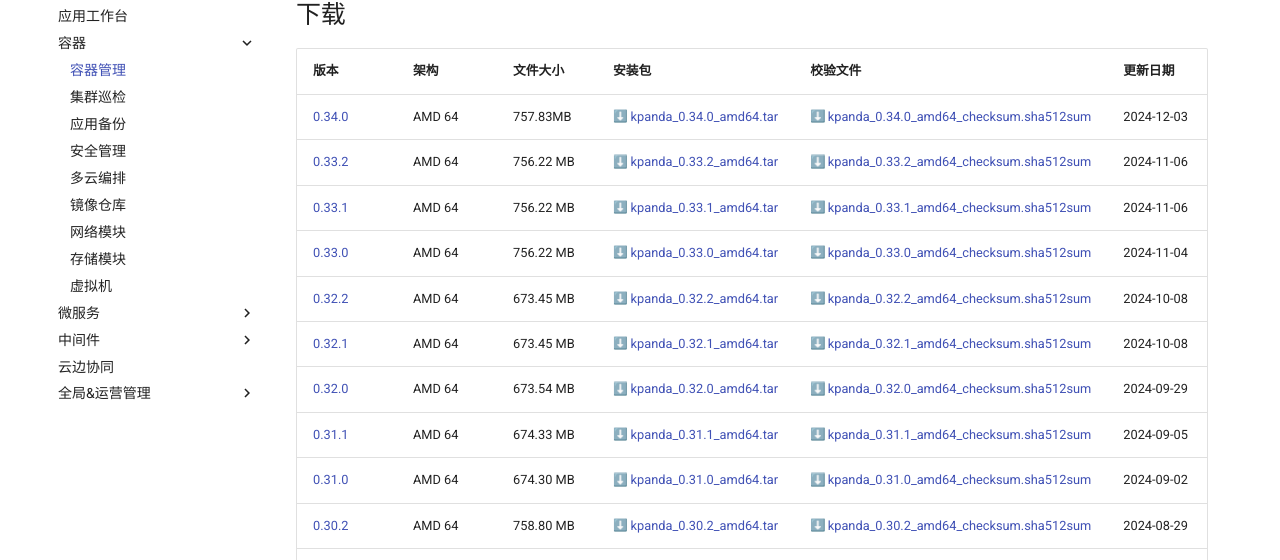
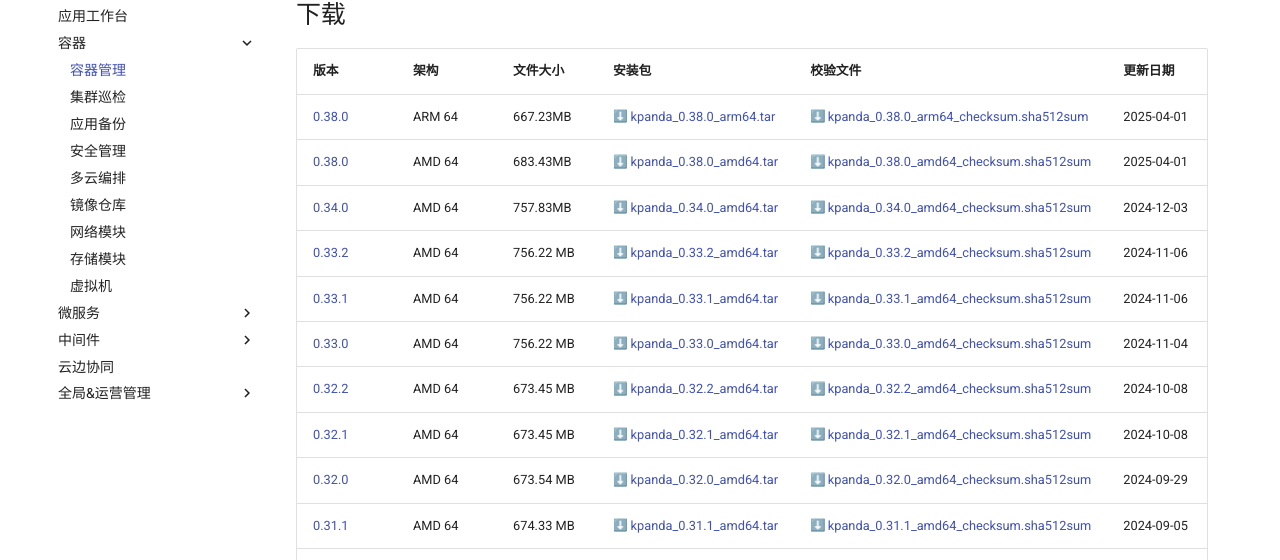
Before and after one commit to windsonsea/daocloud-download-docs, an MkDocs documentation site: the page built from docs/zh/docs/download/modules/kpanda.md, in a window 1280 px wide and 900 px high. Shown: the part 340-900 px from the top of the window. Built offline with MkDocs 1.6.1 and Material for MkDocs 9.7.7, drawn with Linux system fonts in a browser that asks for light colours; emoji names are drawn with the system emoji font; comment, search, counter and statistics services are not loaded.

Commit message:
download: kpanda version updated to 0.38.0

```diff
--- a/docs/zh/docs/download/modules/kpanda.md
+++ b/docs/zh/docs/download/modules/kpanda.md
@@ -11,6 +11,8 @@ hide:
 
 | 版本 | 架构 | 文件大小 | 安装包 | 校验文件 | 更新日期 |
 | ---- | --- | ------ | ------ | ------ | ------- |
+| [0.38.0](../../kpanda/intro/release-notes.md) | ARM 64 | 667.23MB | [:arrow_down: kpanda_0.38.0_arm64.tar](https://qiniu-download-public.daocloud.io/DaoCloud_Enterprise/kpanda_0.38.0_arm64.tar) | [:arrow_down: kpanda_0.38.0_arm64_checksum.sha512sum](https://qiniu-download-public.daocloud.io/DaoCloud_Enterprise/kpanda_0.38.0_arm64_checksum.sha512sum) | 2025-04-01 |
+| [0.38.0](../../kpanda/intro/release-notes.md) | AMD 64 | 683.43MB | [:arrow_down: kpanda_0.38.0_amd64.tar](https://qiniu-download-public.daocloud.io/DaoCloud_Enterprise/kpanda_0.38.0_amd64.tar) | [:arrow_down: kpanda_0.38.0_amd64_checksum.sha512sum](https://qiniu-download-public.daocloud.io/DaoCloud_Enterprise/kpanda_0.38.0_amd64_checksum.sha512sum) | 2025-04-01 |
 | [0.34.0](../../kpanda/intro/release-notes.md) | AMD 64 | 757.83MB | [:arrow_down: kpanda_0.34.0_amd64.tar](https://qiniu-download-public.daocloud.io/DaoCloud_Enterprise/kpanda_0.34.0_amd64.tar) | [:arrow_down: kpanda_0.34.0_amd64_checksum.sha512sum](https://qiniu-download-public.daocloud.io/DaoCloud_Enterprise/kpanda_0.34.0_amd64_checksum.sha512sum) | 2024-12-03 |
 | [0.33.2](../../kpanda/intro/release-notes.md) | AMD 64 | 756.22 MB | [:arrow_down: kpanda_0.33.2_amd64.tar](https://qiniu-download-public.daocloud.io/DaoCloud_Enterprise/kpanda_0.33.2_amd64.tar) | [:arrow_down: kpanda_0.33.2_amd64_checksum.sha512sum](https://qiniu-download-public.daocloud.io/DaoCloud_Enterprise/kpanda_0.33.2_amd64_checksum.sha512sum) | 2024-11-06 |
 | [0.33.1](../../kpanda/intro/release-notes.md) | AMD 64 | 756.22 MB | [:arrow_down: kpanda_0.33.1_amd64.tar](https://qiniu-download-public.daocloud.io/DaoCloud_Enterprise/kpanda_0.33.1_amd64.tar) | [:arrow_down: kpanda_0.33.1_amd64_checksum.sha512sum](https://qiniu-download-public.daocloud.io/DaoCloud_Enterprise/kpanda_0.33.1_amd64_checksum.sha512sum) | 2024-11-06 |
```
Also changed, not shown: docs/zh/docs/download/index.md (+1 -1 lines).
